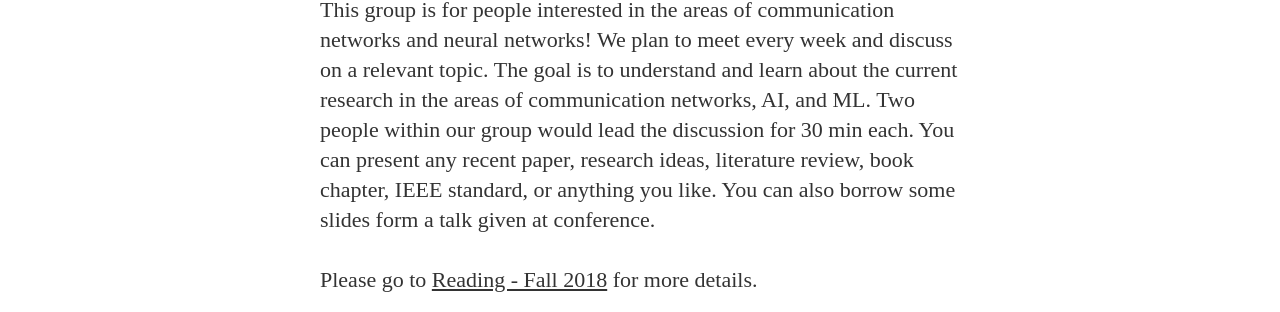
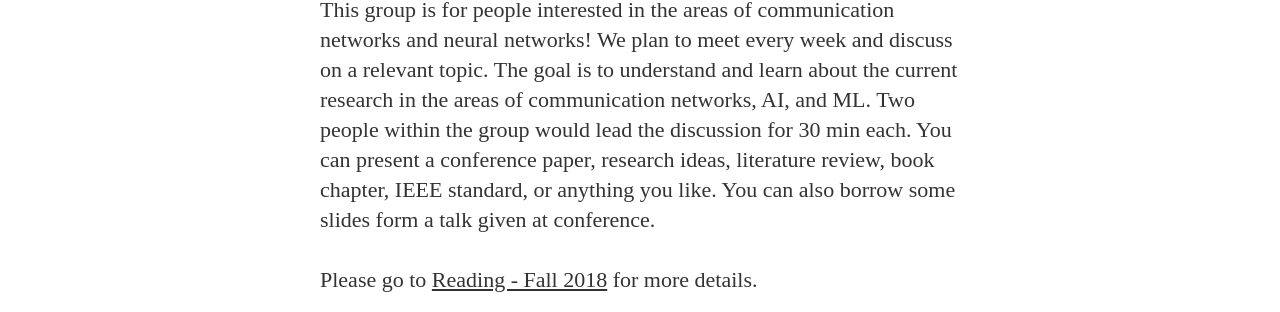
Before and after one commit to nrgucsd/nrgucsd.github.io, a Jekyll site: the page built from about.md, in a window 1280 px wide. Shown: the part 262-574 px from the top of the page. Built offline with Jekyll 4.4.1, drawn with Linux system fonts in a browser that asks for light colours; nearby versions of some CDN libraries; some web fonts are replaced.

Commit message:
Update about.md

```diff
--- a/about.md
+++ b/about.md
@@ -3,6 +3,6 @@ layout: page
 title: About
 permalink: /about/
 ---
-This group is for people interested in the areas of communication networks and neural networks! We plan to meet every week and discuss on a relevant topic. The goal is to understand and learn about the current research in the areas of communication networks, AI, and ML. Two people within our group would lead the discussion for 30 min each. You can present any recent paper, research ideas, literature review, book chapter, IEEE standard, or anything you like. You can also borrow some slides form a talk given at conference.
+This group is for people interested in the areas of communication networks and neural networks! We plan to meet every week and discuss on a relevant topic. The goal is to understand and learn about the current research in the areas of communication networks, AI, and ML. Two people within the group would lead the discussion for 30 min each. You can present a conference paper, research ideas, literature review, book chapter, IEEE standard, or anything you like. You can also borrow some slides form a talk given at conference.
 
 Please go to [Reading - Fall 2018](https://nrg-ucsd.github.io/2018/09/01/Reading-Fall2018.html) for more details.
```
